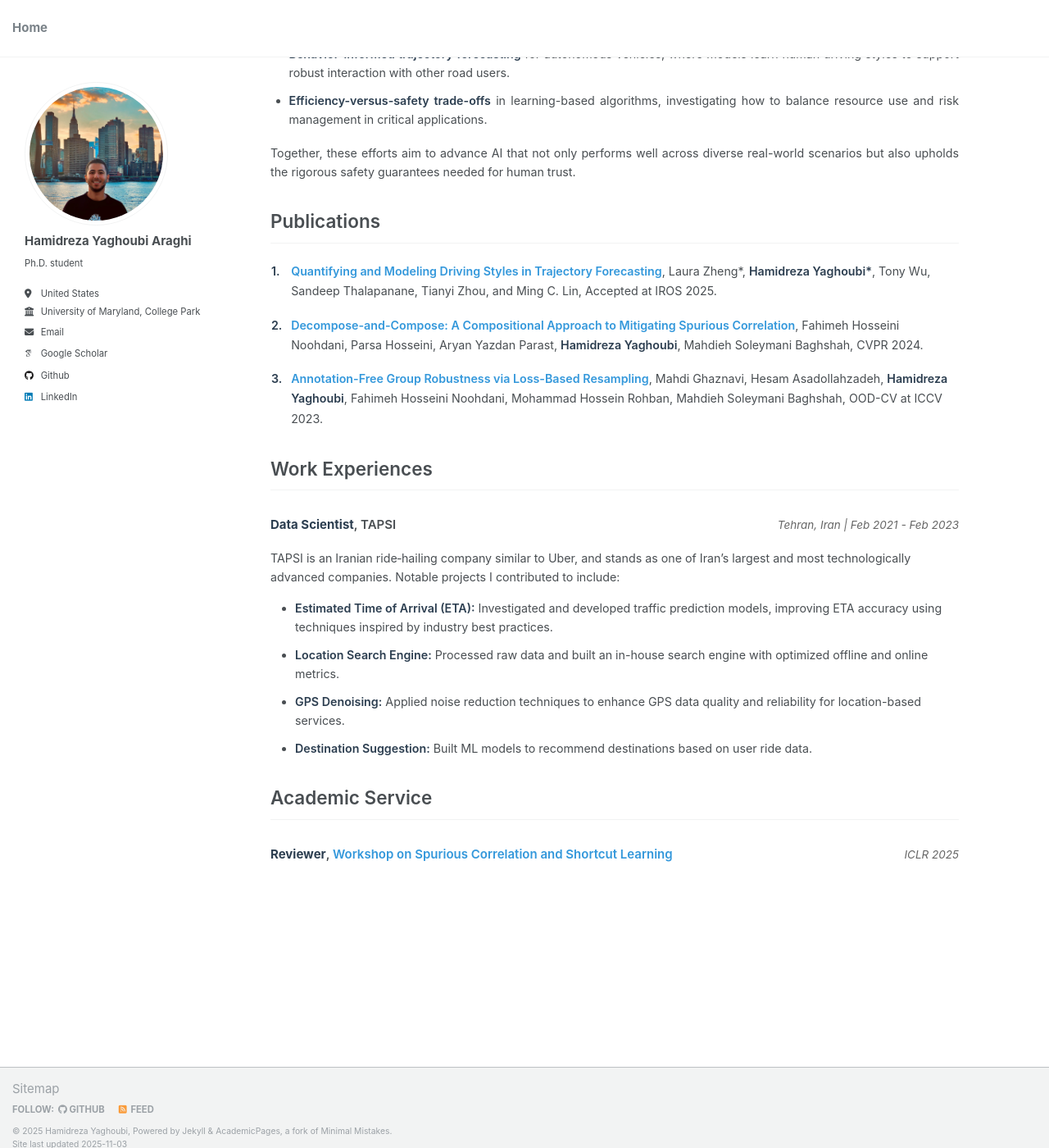
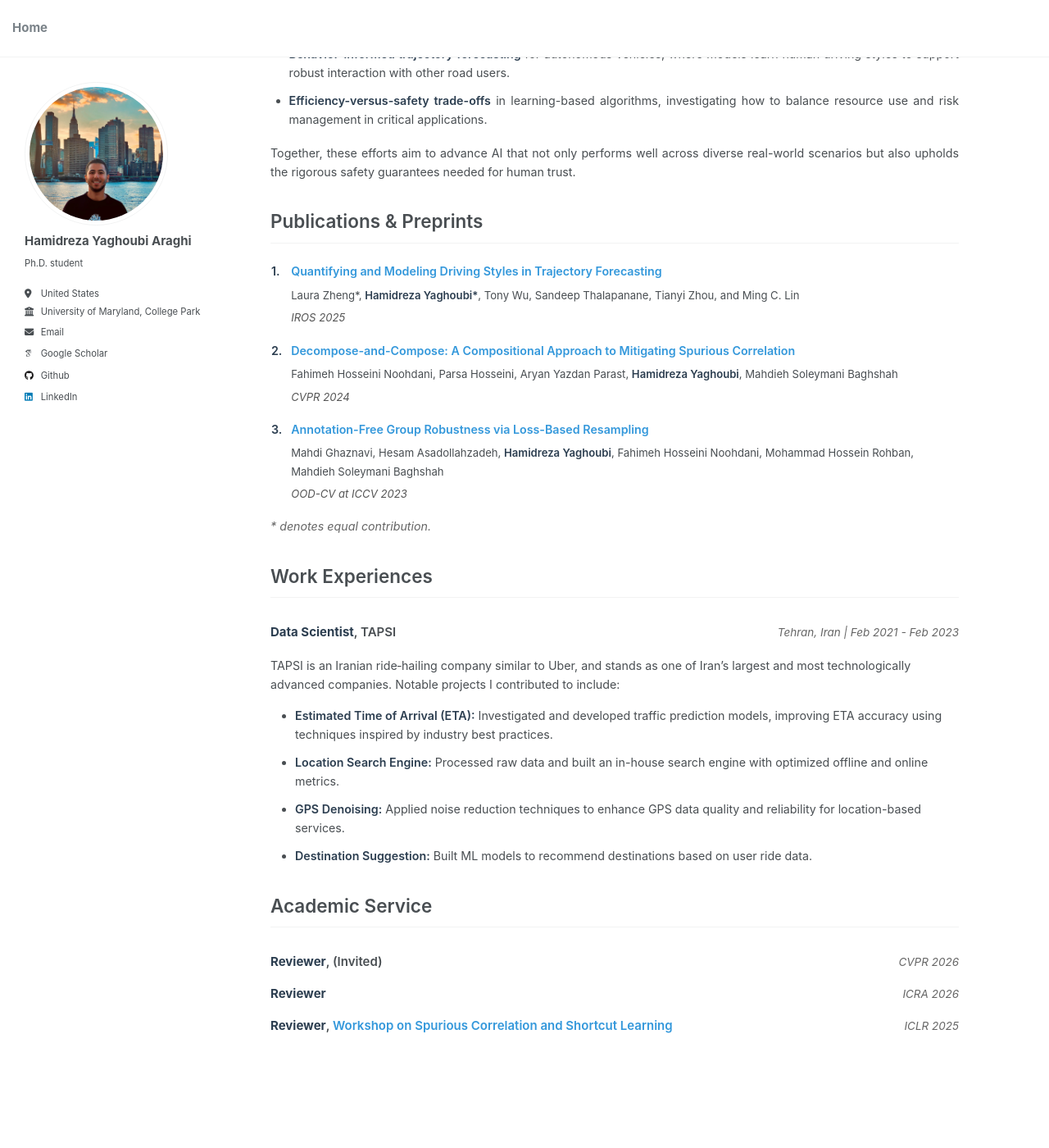
Before and after one commit to HamidrezaYaghoubi/HamidrezaYaghoubi.github.io, a Jekyll site: the page built from _pages/about.md, in a window 1280 px wide and 1400 px high, scrolled down 216 px. Shown: the whole window at 82% size. Built offline with Jekyll 4.4.1, drawn with Linux system fonts in a browser that asks for light colours; some web fonts are replaced.

Commit message:
update about.md

```diff
--- a/_pages/about.md
+++ b/_pages/about.md
@@ -44,14 +44,28 @@
 </p>
 </div>
 
-## Publications
+## Publications & Preprints
 
 <div class="publications">
 <ol>
-<li><a href="https://arxiv.org/abs/2503.04994" target="_blank">Quantifying and Modeling Driving Styles in Trajectory Forecasting</a>, Laura Zheng*, <strong>Hamidreza Yaghoubi*</strong>, Tony Wu, Sandeep Thalapanane, Tianyi Zhou, and Ming C. Lin, Accepted at IROS 2025.</li>
-<li><a href="https://openaccess.thecvf.com/content/CVPR2024/papers/Noohdani_Decompose-and-Compose_A_Compositional_Approach_to_Mitigating_Spurious_Correlation_CVPR_2024_paper.pdf" target="_blank">Decompose-and-Compose: A Compositional Approach to Mitigating Spurious Correlation</a>, Fahimeh Hosseini Noohdani, Parsa Hosseini, Aryan Yazdan Parast, <strong>Hamidreza Yaghoubi</strong>, Mahdieh Soleymani Baghshah, CVPR 2024.</li>
-<li><a href="https://arxiv.org/pdf/2312.04893" target="_blank">Annotation-Free Group Robustness via Loss-Based Resampling</a>, Mahdi Ghaznavi, Hesam Asadollahzadeh, <strong>Hamidreza Yaghoubi</strong>, Fahimeh Hosseini Noohdani, Mohammad Hossein Rohban, Mahdieh Soleymani Baghshah, OOD-CV at ICCV 2023.</li>
+<li>
+  <a href="https://arxiv.org/abs/2503.04994" target="_blank">Quantifying and Modeling Driving Styles in Trajectory Forecasting</a>
+  <span class="pub-authors">Laura Zheng*, <strong>Hamidreza Yaghoubi*</strong>, Tony Wu, Sandeep Thalapanane, Tianyi Zhou, and Ming C. Lin</span>
+  <span class="pub-venue">IROS 2025</span>
+</li>
+<li>
+  <a href="https://openaccess.thecvf.com/content/CVPR2024/papers/Noohdani_Decompose-and-Compose_A_Compositional_Approach_to_Mitigating_Spurious_Correlation_CVPR_2024_paper.pdf" target="_blank">Decompose-and-Compose: A Compositional Approach to Mitigating Spurious Correlation</a>
+  <span class="pub-authors">Fahimeh Hosseini Noohdani, Parsa Hosseini, Aryan Yazdan Parast, <strong>Hamidreza Yaghoubi</strong>, Mahdieh Soleymani Baghshah</span>
+  <span class="pub-venue">CVPR 2024</span>
+</li>
+<li>
+  <a href="https://arxiv.org/pdf/2312.04893" target="_blank">Annotation-Free Group Robustness via Loss-Based Resampling</a>
+  <span class="pub-authors">Mahdi Ghaznavi, Hesam Asadollahzadeh, <strong>Hamidreza Yaghoubi</strong>, Fahimeh Hosseini Noohdani, Mohammad Hossein Rohban, Mahdieh Soleymani Baghshah</span>
+  <span class="pub-venue">OOD-CV at ICCV 2023</span>
+</li>
 </ol>
+
+<p class="pub-note">* denotes equal contribution.</p>
 </div>
 
 ## Work Experiences
@@ -78,7 +92,17 @@
 
 <div class="academic-service">
 <div class="service-item">
-  <div class="title"><strong>Reviewer</strong>, <a href="https://scslworkshop.github.io" target="_blank">Workshop on Spurious Correlation and Shortcut Learning</a></div>
+  <div class="title"><strong>Reviewer</strong>, (Invited)</div>
+  <div class="details">CVPR 2026</div>
+</div>
+
+<div class="service-item">
+  <div class="title"><strong>Reviewer</strong></div>
+  <div class="details">ICRA 2026</div>
+</div>
+
+<div class="service-item">
+<div class="title"><strong>Reviewer</strong>, <a href="https://scslworkshop.github.io" target="_blank">Workshop on Spurious Correlation and Shortcut Learning</a></div>
   <div class="details">ICLR 2025</div>
 </div>
 </div>
--- a/assets/css/main.scss
+++ b/assets/css/main.scss
@@ -395,3 +395,22 @@ html {
   font-size: 0.95em !important;
   line-height: 1.6 !important;
 }
+
+.pub-authors,
+.pub-venue {
+  display: block;
+  margin-top: 0.4em;
+  font-size: 0.92em;
+}
+
+.pub-venue {
+  color: #555;
+  font-style: italic;
+}
+
+.pub-note {
+  margin-top: 0.6em;
+  font-size: 0.85em;
+  color: #666;
+  font-style: italic;
+}
```
Also changed, not shown: assets/css/custom.scss (added), 1 other file.
